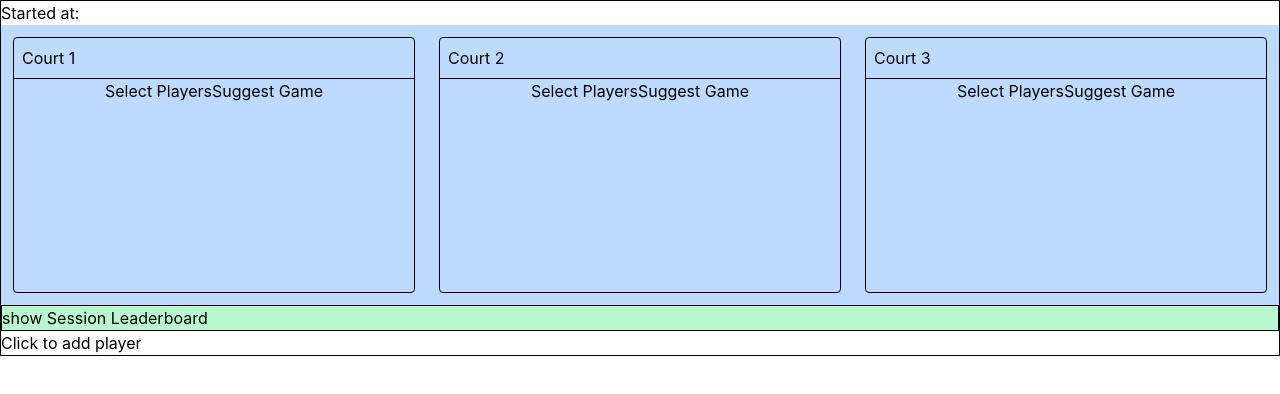
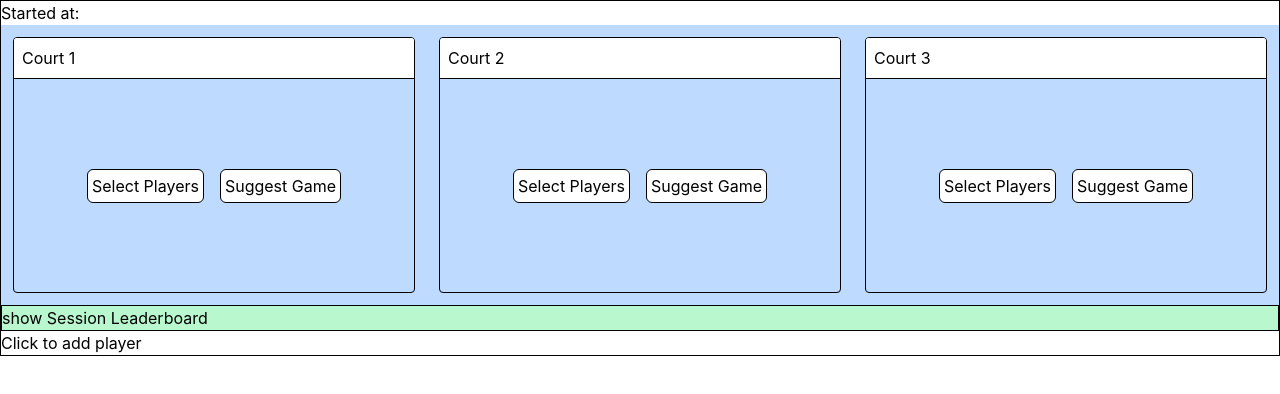
Before and after one commit to tomwvwest/e-badders, a Next.js app: page /session/1 in a window 1280 px wide. Shown: the top 394 px of the page. Built offline with nearby package versions, Linux system fonts and the light colour scheme; no server answers; the database is empty.

Commit message:
add primaryButton reusable

```diff
--- /dev/null
+++ b/components/common/buttons/PrimaryButton.tsx
@@ -0,0 +1,39 @@
+type PrimaryButtonProps = {
+  text: string;
+  onClick: () => void;
+  padding?: number | [number, number] | undefined;
+  extraClasses?: string;
+  bgColour?: string;
+};
+
+export default function PrimaryButton({
+  text,
+  onClick,
+  padding = undefined,
+  extraClasses = "",
+  bgColour = "bg-white",
+}: PrimaryButtonProps) {
+  const paddingStyling = getPaddingClasses(padding);
+
+  return (
+    <button
+      className={`hover:cursor-pointer rounded-md transition border ${bgColour} ${paddingStyling} ${extraClasses}`}
+      onClick={onClick}
+    >
+      {text}
+    </button>
+  );
+}
+
+function getPaddingClasses(padding?: number | [number, number]): string {
+  if (padding === undefined) {
+    return "px-1 py-1";
+  }
+
+  if (Array.isArray(padding)) {
+    const [x, y] = padding;
+    return `px-${x} py-${y}`;
+  }
+
+  return `px-${padding} py-${padding}`;
+}
--- a/components/games/ActiveCourt/EnterScores.tsx
+++ b/components/games/ActiveCourt/EnterScores.tsx
@@ -1,5 +1,6 @@
 "use client";
 import { submitGameAction } from "@/app/actions/game.actions";
+import PrimaryButton from "@/components/common/buttons/PrimaryButton";
 import { useCourts } from "@/hooks/context/useCourts";
 import { assertPlayers } from "@/hooks/reducer/useCourtReducer/useCourtUtils";
 import { useParams, useRouter } from "next/navigation";
@@ -35,7 +36,7 @@ export default function EnterScores({ courtId }: { courtId: number }) {
   };
 
   return !showScores ? (
-    <button onClick={() => setShowScores(true)}>Enter Scores</button>
+    <PrimaryButton text="Enter Scores" onClick={() => setShowScores(true)} />
   ) : (
     <>
       <p>Scores</p>
--- a/components/games/CourtHeader.tsx
+++ b/components/games/Court Header/CourtHeader.tsx
@@ -1,8 +1,10 @@
 import { Dispatch, SetStateAction } from "react";
-import { GamePickType } from "./Court";
+import { GamePickType } from "../Court";
+import CourtHeaderButtons from "./CourtHeaderButtons";
 
 type CourtHeaderProps = {
   courtId: number;
+  canCreate: boolean;
   handleCreateGame: () => void;
   pickType: GamePickType;
   setPickType: Dispatch<SetStateAction<GamePickType>>;
@@ -10,20 +12,22 @@ type CourtHeaderProps = {
 
 export default function CourtHeader({
   courtId,
+  canCreate,
+  handleCreateGame,
   pickType,
   setPickType,
-  handleCreateGame,
 }: CourtHeaderProps) {
   const resetStep = () => setPickType(undefined);
 
   return (
-    <div className="p-2 border-b flex">
+    <div className="p-2 border-b flex justify-between bg-white">
       <p>Court {courtId}</p>
       {pickType && (
-        <div className="">
-          <button onClick={handleCreateGame}>Create Game</button>
-          <button onClick={resetStep}>Cancel</button>
-        </div>
+        <CourtHeaderButtons
+          handleCreateGame={handleCreateGame}
+          canCreate={canCreate}
+          onCancel={resetStep}
+        />
       )}
     </div>
   );
--- /dev/null
+++ b/components/games/Court Header/CourtHeaderButtons.tsx
@@ -0,0 +1,37 @@
+import PrimaryButton from "@/components/common/buttons/PrimaryButton";
+
+type CourtHeaderButtonsProps = {
+  canCreate: boolean;
+  handleCreateGame: () => void;
+  onCancel: () => void;
+};
+
+export default function CourtHeaderButtons({
+  canCreate,
+  handleCreateGame,
+  onCancel,
+}: CourtHeaderButtonsProps) {
+  const sharedClasses = "rounded-md px-1 border transition";
+
+  const createClasses =
+    `${canCreate ? "bg-green-200" : "opacity-40"}` + " " + sharedClasses;
+  const cancelClasses = "ml-1.5" + " " + sharedClasses;
+
+  return (
+    <div className="">
+      <PrimaryButton
+        text="Create Game"
+        onClick={handleCreateGame}
+        padding={[1, 0]}
+        extraClasses={`${!canCreate && "opacity-40"}`}
+        bgColour={`${canCreate && "bg-green-200"}`}
+      />
+      <PrimaryButton
+        text="Cancel"
+        onClick={onCancel}
+        padding={[1, 0]}
+        extraClasses="ml-1.5"
+      />
+    </div>
+  );
+}
--- a/components/games/Court.tsx
+++ b/components/games/Court.tsx
@@ -5,7 +5,7 @@ import ActiveCourt from "./ActiveCourt/ActiveCourt";
 import { useCourts } from "@/hooks/context/useCourts";
 import { useState } from "react";
 import useSelectGame from "@/hooks/useSelectGame";
-import CourtHeader from "./CourtHeader";
+import CourtHeader from "./Court Header/CourtHeader";
 
 export type GamePickType = "manual" | "suggest" | undefined;
 
@@ -13,20 +13,20 @@ export default function Court({ courtId }: { courtId: number }) {
   const { courtsState } = useCourts();
 
   const selectGame = useSelectGame(courtId);
-  const { handleCreateGame, pickType, setPickType } = selectGame;
+  const { canCreate, handleCreateGame, pickType, setPickType } = selectGame;
 
   const emptyCourt = courtsState[courtId] === undefined;
 
   return (
-    <div className="flex flex-col border rounded m-3">
+    <div className="flex flex-col border rounded m-3 overflow-hidden">
       <CourtHeader
         courtId={courtId}
+        canCreate={canCreate}
         handleCreateGame={handleCreateGame}
         pickType={pickType}
         setPickType={setPickType}
       />
 
-      {/* Court Body */}
       <div className="flex-1">
         {emptyCourt ? (
           <SetupNewGame
--- a/components/games/SetupNewGame/PickGame/LHS/PositionButton.tsx
+++ b/components/games/SetupNewGame/PickGame/LHS/PositionButton.tsx
@@ -1,7 +1,7 @@
 import { Action } from "@/hooks/reducer/usePickGameReducer/usePickGameReducer";
 import { ActionDispatch } from "react";
 
-export default function PositionView({
+export default function PositionButton({
   positionId,
   gameDispatch,
   isFocused,
--- a/components/games/SetupNewGame/PickGame/LHS/PositionPicker.tsx
+++ b/components/games/SetupNewGame/PickGame/LHS/PositionPicker.tsx
@@ -1,7 +1,7 @@
 import { Action } from "@/hooks/reducer/usePickGameReducer/usePickGameReducer";
 import { PickPlayersState } from "@/types/court.types";
 import { ActionDispatch } from "react";
-import PositionView from "./PositionButton";
+import PositionButton from "./PositionButton";
 
 type Props = {
   gameState: PickPlayersState;
@@ -13,7 +13,7 @@ export default function PositionPicker({ gameState, gameDispatch }: Props) {
   const positions = Array.from({ length: noOfPositions }, (_, i) => i + 1);
 
   const positionButtons = positions.map((positionId) => (
-    <PositionView
+    <PositionButton
       key={positionId}
       positionId={positionId}
       gameDispatch={gameDispatch}
--- a/components/games/SetupNewGame/PickGame/PickGame.tsx
+++ b/components/games/SetupNewGame/PickGame/PickGame.tsx
@@ -17,7 +17,8 @@ export default function PickGame({
   const { gameState, gameDispatch, register, namesToShow } = selectGame;
 
   return (
-    <div className="grid grid-cols-2 h-full divide-x">
+    <div className="grid grid-cols-[5fr_3fr] h-full divide-x">
+
       {/* LHS */}
       <PositionPicker gameState={gameState} gameDispatch={gameDispatch} />
 
--- a/components/games/SetupNewGame/PickGame/RHS/PickFromBenchedPlayers.tsx
+++ b/components/games/SetupNewGame/PickGame/RHS/PickFromBenchedPlayers.tsx
@@ -21,10 +21,8 @@ export default function PickFromBenchedPlayers({
   gameDispatch,
 }: PickFromBenchedPlayersProps) {
   return (
-    <div className="flex h-full flex-col">
+    <div className="flex min-h-0 flex-col ">
       <PickSearchPlayer register={register} />
-
-      {/* <CreateGameButton canCreate={canCreate} onClick={handleCreateGame} /> */}
 
       <PlayerSuggestions
         benchedPlayers={namesToShow}
--- a/components/games/SetupNewGame/PickGame/RHS/PlayerSuggestions.tsx
+++ b/components/games/SetupNewGame/PickGame/RHS/PlayerSuggestions.tsx
@@ -22,7 +22,7 @@ export default function PlayerSuggestions({
   };
 
   return (
-    <div className="flex min-h-0 flex-1 flex-col overflow-auto divide-y">
+    <div className="flex flex-col divide-y overflow-auto min-h-0 max-h-64 flex-1">
       {benchedPlayers.map(({ playerId, name }, i) => (
         <button key={i} onClick={() => handlePlayerSelection(playerId)}>
           {name}
--- a/components/games/SetupNewGame/SetupNewGame.tsx
+++ b/components/games/SetupNewGame/SetupNewGame.tsx
@@ -4,6 +4,7 @@ import { Dispatch, SetStateAction, useState } from "react";
 import PickGame from "./PickGame/PickGame";
 import { GamePickType } from "../Court";
 import { useSelectGameType } from "@/hooks/useSelectGame";
+import PrimaryButton from "@/components/common/buttons/PrimaryButton";
 
 type Props = {
   pickType: GamePickType;
@@ -14,16 +15,22 @@ type Props = {
 export default function SetupNewGame({
   pickType,
   setPickType,
-  selectGame
+  selectGame,
 }: Props) {
   if (pickType) {
     return <PickGame selectGame={selectGame} />;
   }
 
   return (
-    <div className="flex justify-center">
-      <button onClick={() => setPickType("manual")}>Select Players</button>
-      <button onClick={() => setPickType("suggest")}>Suggest Game</button>
+    <div className="h-full flex justify-center items-center gap-4">
+      <PrimaryButton
+        text="Select Players"
+        onClick={() => setPickType("manual")}
+      />
+      <PrimaryButton
+        text="Suggest Game"
+        onClick={() => setPickType("suggest")}
+      />
     </div>
   );
 }
--- a/hooks/useSelectGame.ts
+++ b/hooks/useSelectGame.ts
@@ -23,7 +23,6 @@ export type GamePickType = "manual" | "suggest" | undefined;
 
 export default function useSelectGame(
   courtId: number,
-  // makeSuggestion: boolean
 ): useSelectGameType {
   const { allPlayers } = useAllPlayers();
   const { courtsState, courtsDispatch } = useCourts();
```
